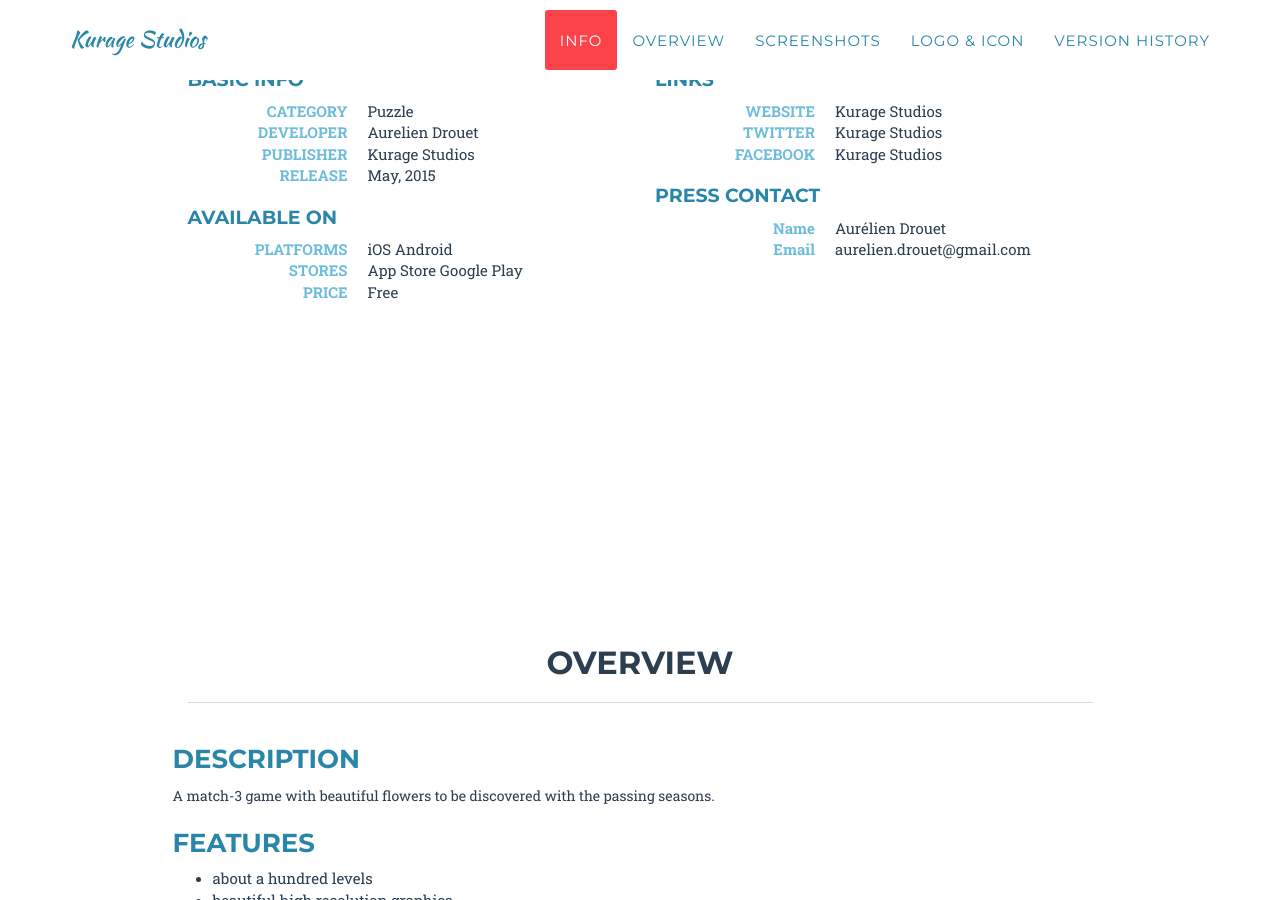
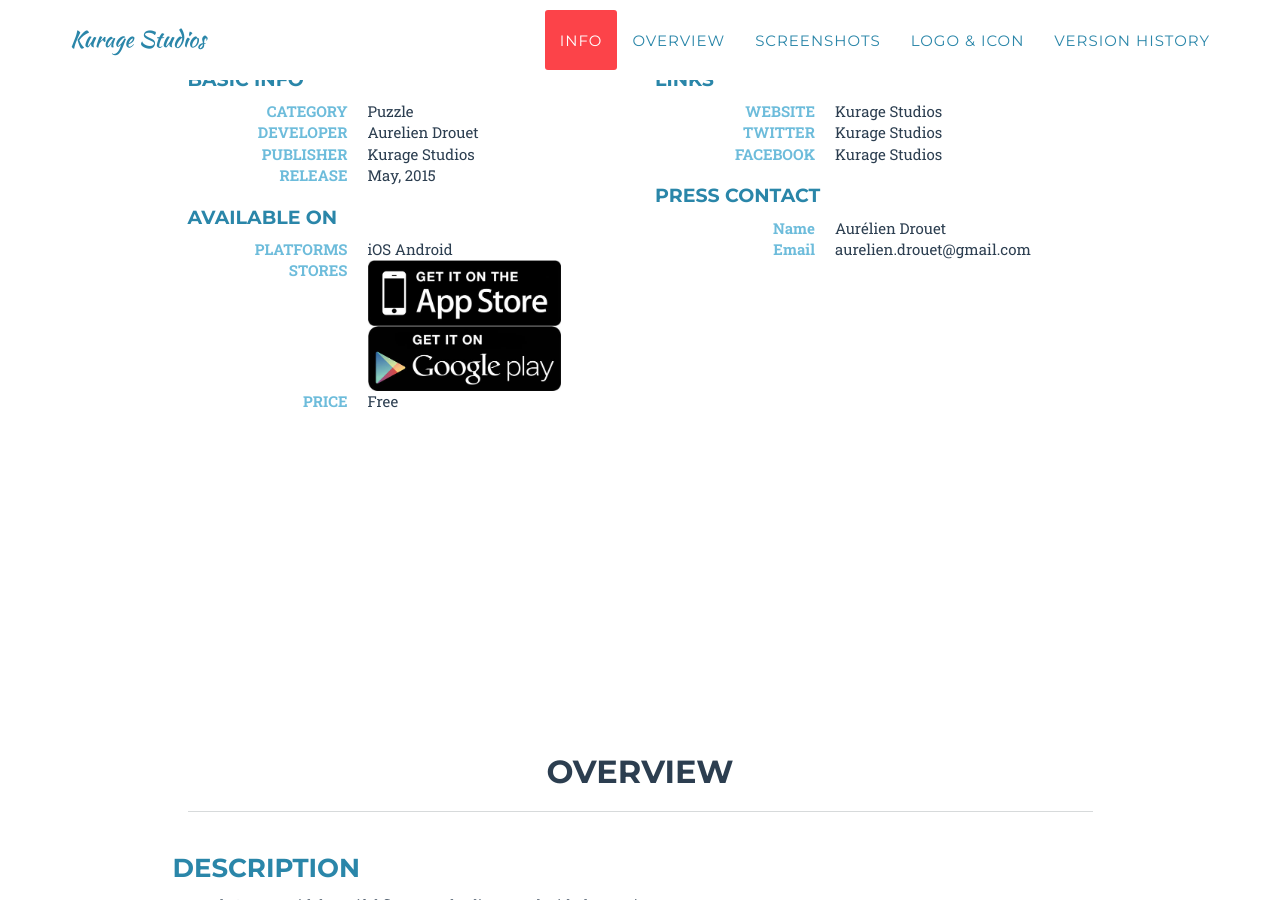
Before and after one commit to kuragestudios/kuragestudios.github.io, a Jekyll site: the page built from press-kit/pretty-flower.md, in a window 1280 px wide and 900 px high, scrolled down 652 px. Built offline with Jekyll 4.4.1, drawn with Linux system fonts in a browser that asks for light colours; some web fonts are replaced.

Commit message:
fix template

```diff
--- a/_includes/press-kit.html
+++ b/_includes/press-kit.html
@@ -36,7 +36,9 @@
                             <dt>STORES</dt>
                             <dd>
                             {% for store in include.game.stores %}
-                                <a href="{{site.stores[store.name].image}}">{{site.stores[store.name].title}}</a>
+                              <a href="{{store.url}}">
+                                <img src="{{site.stores[store.name].image}}" alt="{{store.name}}" class="img-responsive-sm">
+                              </a>
                             {% endfor %}
                             </dd>
                             <dt>PRICE</dt>
```
